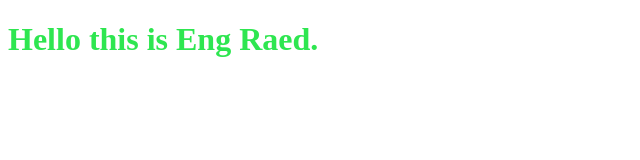
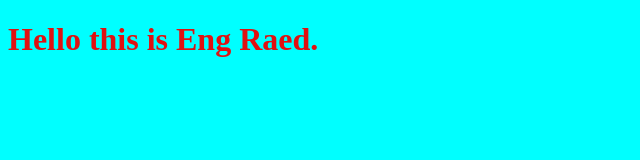
Before and after one commit to Eng-Raed/myproject, a plain HTML site: page index.html in a window 1280 px wide. Shown: the whole page, without its empty margins (0-640 px from the left). Drawn offline with Linux system fonts and the light colour scheme.

Commit message:
changing background color in css file

```diff
--- a/style.css
+++ b/style.css
@@ -1,3 +1,6 @@
 h1{
-    color: rgb(46, 230, 80);
+    color: rgb(224, 17, 17);
 }
+body{
+    background-color: aqua;
+}
```
